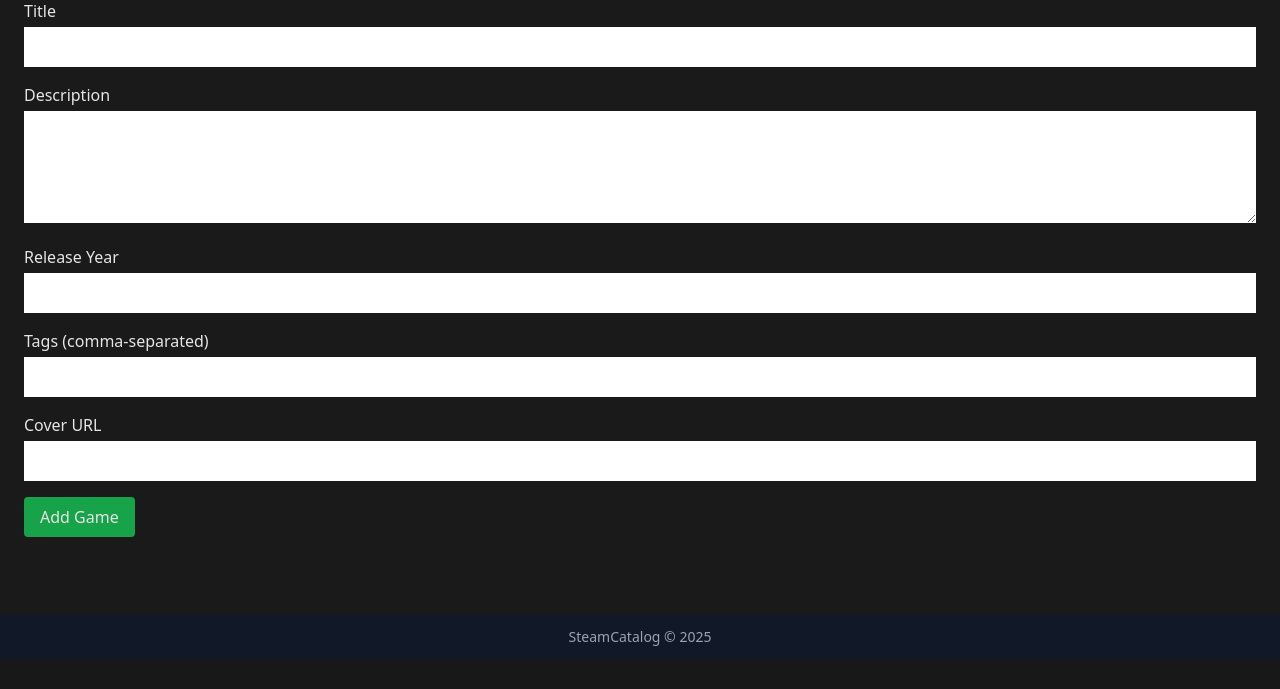
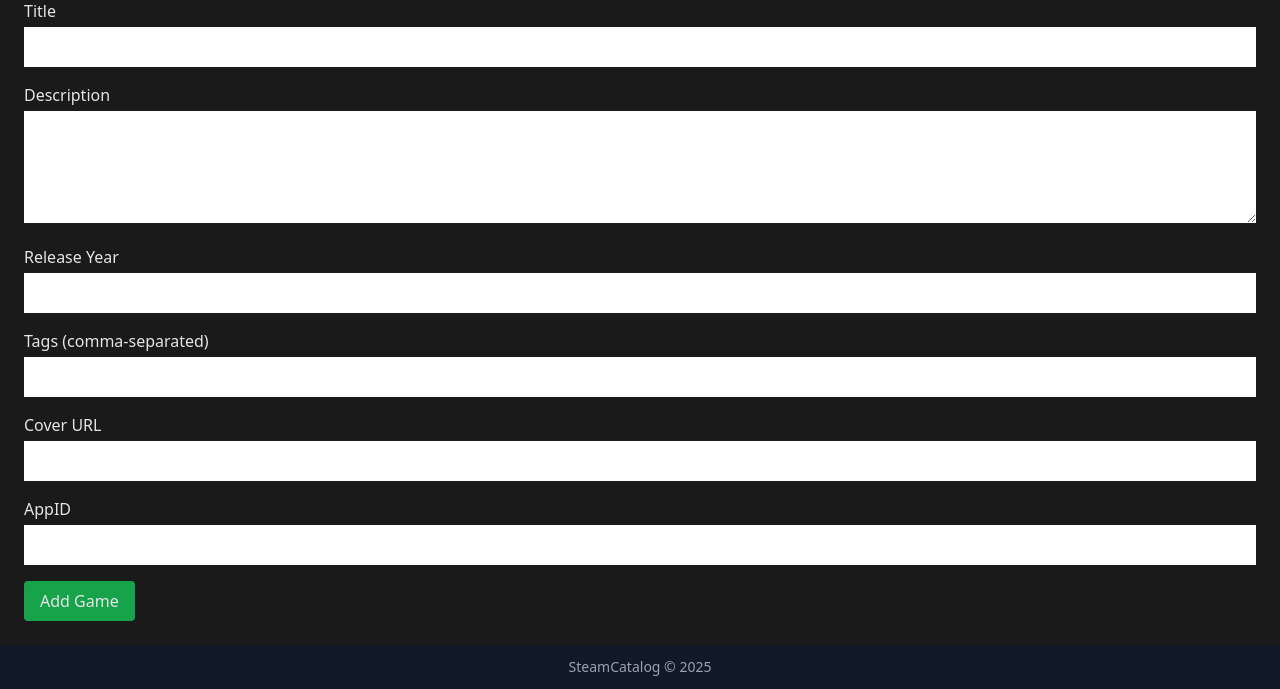
Before and after one commit to chengjc26/SteamFamily, a Flask app: page /admin/add_game in a window 1280 px wide. Shown: the part 141-830 px from the top of the page. Before the commit the page ends 800 px from the top, so only its background shows below. Run offline with Flask 3, Linux system fonts and the light colour scheme; the visitor is signed in with stand-in values (Sample User, id 1); some libraries are stand-ins or nearby versions.

Commit message:
Added AppID field to add game page and updated admin add logic

```diff
--- a/routes/catalog.py
+++ b/routes/catalog.py
@@ -287,7 +287,8 @@ def family():
             games,
             key=lambda g: (
                 g["avg_rating"] if g["avg_rating"] is not None else -1,
-                -g["std_rating"]
+                -g["std_rating"],
+                g["total_hours"]
             ),
             reverse=True
         )
--- a/templates/admin_add_game.html
+++ b/templates/admin_add_game.html
@@ -28,6 +28,12 @@
         <input type="text" name="cover_url" id="cover_url" class="w-full p-2 text-black">
     </div>
 
+    <div class="mb-4">
+        <label for="appid" class="block mb-1">AppID</label>
+        <input type="number" name="appid" id="appid" required class="w-full p-2 text-black">
+    </div>
+
+
     <button type="submit" class="bg-green-600 hover:bg-green-700 px-4 py-2 rounded">Add Game</button>
 </form>
 {% endblock %}
```
